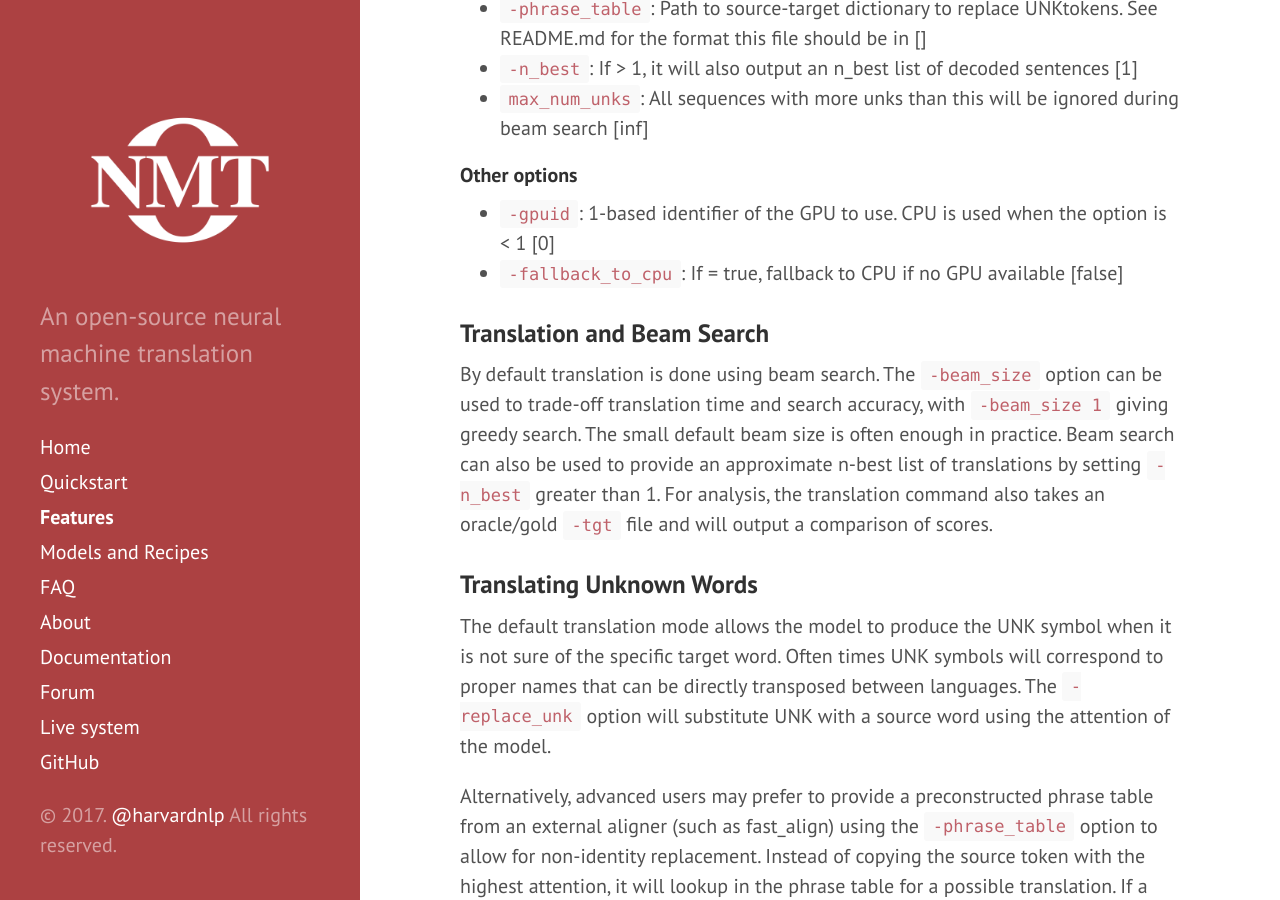
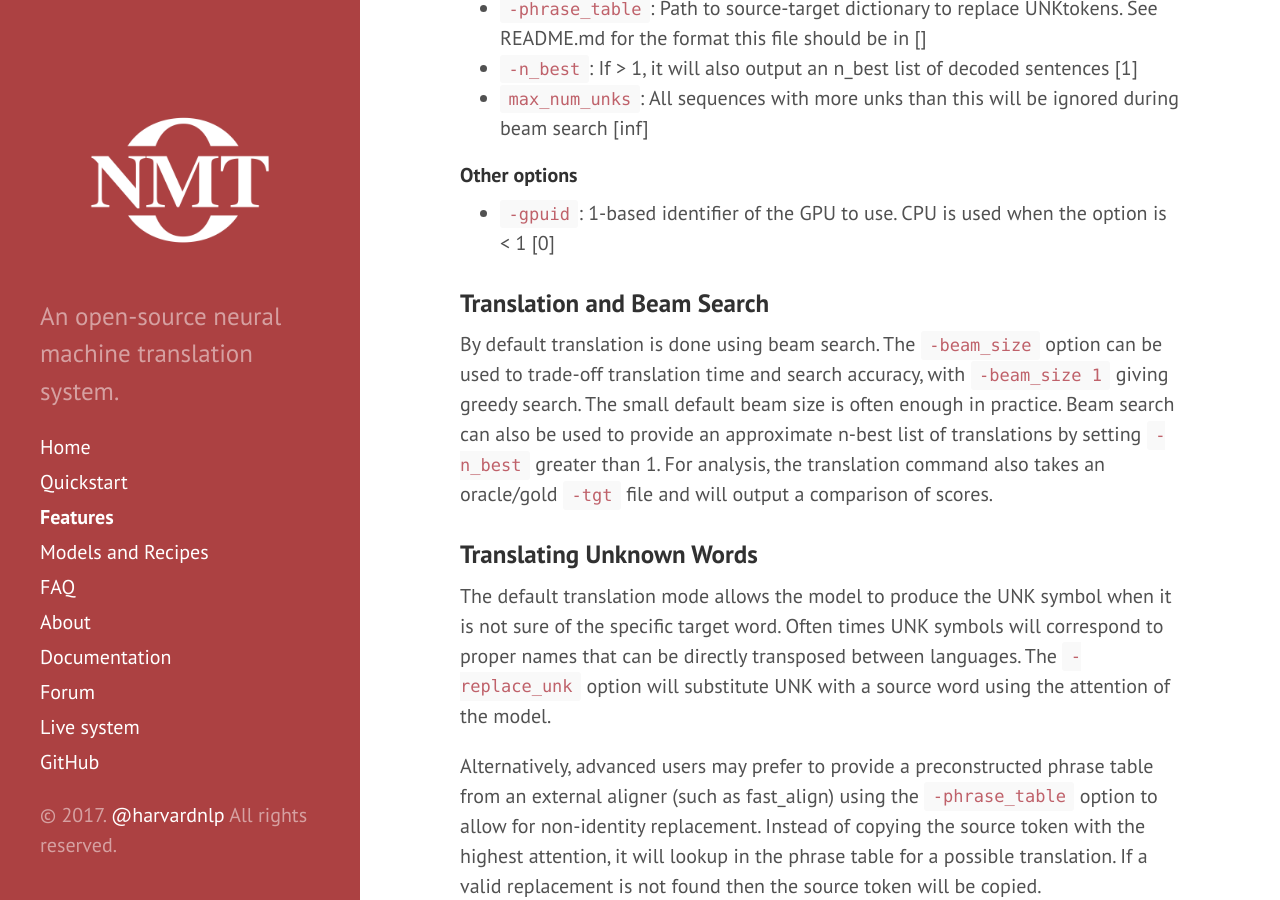
Before and after one commit to OpenNMT/opennmt.github.io, a Jekyll site: the page built from Advanced.md, in a window 1280 px wide and 900 px high, scrolled down 7616 px. Built offline with Jekyll 4.4.1, drawn with Linux system fonts in a browser that asks for light colours.

Commit message:
remove deprecated fallback_to_cpu option

```diff
--- a/Advanced.md
+++ b/Advanced.md
@@ -208,7 +208,6 @@ Note that `CUDA_VISIBLE_DEVICES` is 0-indexed while `-gpuid` is 1-indexed.
 #### Other options
 
 * `-gpuid`:  1-based identifier of the GPU to use. CPU is used when the option is < 1 [0]
-* `-fallback_to_cpu`:  If = true, fallback to CPU if no GPU available [false]
 
 ### Translation and Beam Search
 
```
